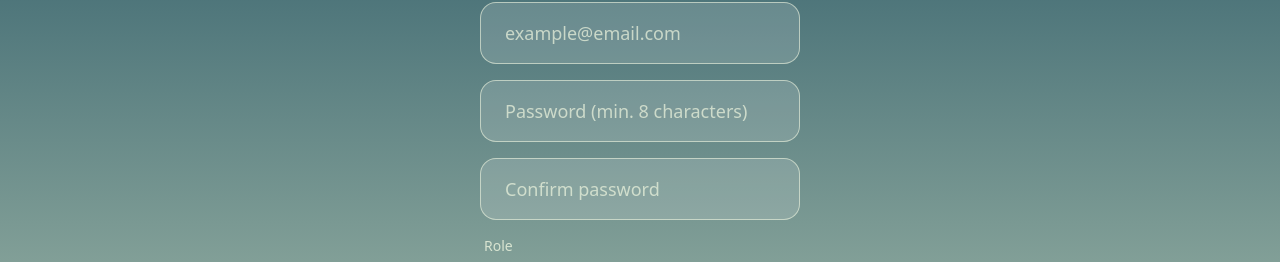
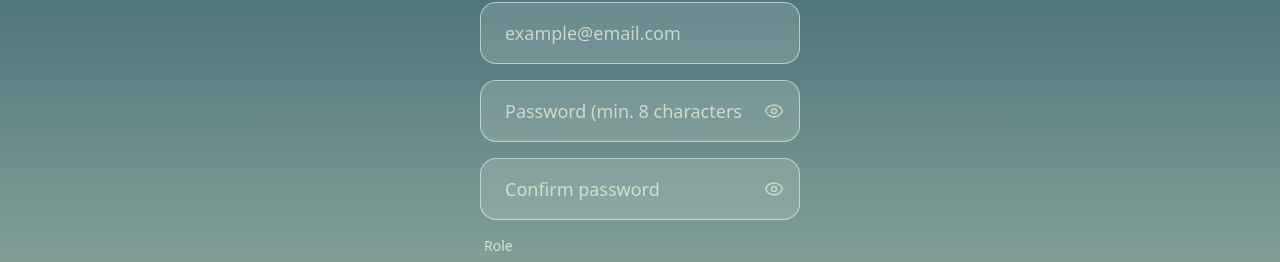
Before and after one commit to NduNdu21/EpiskopOS, a React (Vite) app in the folder frontend/: page /register in a window 1280 px wide. Shown: the part 310-572 px from the top of the page. Built offline with nearby package versions, Linux system fonts and the light colour scheme; no server answers.

Commit message:
Add show/hide function to password fields on login and register page

```diff
--- a/frontend/src/pages/Login.jsx
+++ b/frontend/src/pages/Login.jsx
@@ -1,37 +1,34 @@
 import { useState } from "react";
 import { loginUser } from "../api";
 import { Link, useNavigate } from "react-router-dom";
+import { Eye, EyeOff } from "lucide-react";
 
 const emailRegex = /^[^\s@]+@[^\s@]+\.[^\s@]+$/;
 
 const validate = (form) => {
   const errors = {};
-
   if (!form.email.trim()) {
     errors.email = "Email is required.";
   } else if (!emailRegex.test(form.email)) {
     errors.email = "Please enter a valid email address.";
   }
-
   if (!form.password) {
     errors.password = "Password is required.";
   } else if (form.password.length < 8) {
     errors.password = "Password must be at least 8 characters.";
   }
-
   return errors;
 };
 
 const FieldError = ({ message }) =>
-  message ? (
-    <p className="text-red-300 text-xs mt-2 pl-1">{message}</p>
-  ) : null;
+  message ? <p className="text-red-300 text-xs mt-2 pl-1">{message}</p> : null;
 
 const Login = () => {
   const [form, setForm] = useState({ email: "", password: "" });
   const [fieldErrors, setFieldErrors] = useState({});
   const [serverError, setServerError] = useState("");
   const [loading, setLoading] = useState(false);
+  const [showPassword, setShowPassword] = useState(false);
   const navigate = useNavigate();
 
   const handleChange = (e) => {
@@ -45,19 +42,16 @@ const Login = () => {
   const handleSubmit = async (e) => {
     e.preventDefault();
     setServerError("");
-
     const errors = validate(form);
     if (Object.keys(errors).length > 0) {
       setFieldErrors(errors);
       return;
     }
-
     try {
       setLoading(true);
       const data = await loginUser(form);
       const token = data?.token;
       const role = data?.role;
-
       if (token) {
         localStorage.setItem("token", token);
         localStorage.setItem("role", role);
@@ -103,18 +97,27 @@ const Login = () => {
           {/* Password */}
           <div className="flex flex-col gap-1 mb-4">
             <label className="sr-only" htmlFor="password">Password</label>
+            <div className="relative">
               <input
                 id="password"
                 name="password"
-              type="password"
+                type={showPassword ? "text" : "password"}
                 placeholder="Password"
                 value={form.password}
                 onChange={handleChange}
                 autoComplete="current-password"
-              className={`w-full px-6 py-4 rounded-2xl text-beige text-lg placeholder-beige/70 outline-none bg-white/15 border transition-colors ${
+                className={`w-full px-6 py-4 pr-14 rounded-2xl text-beige text-lg placeholder-beige/70 outline-none bg-white/15 border transition-colors ${
                   fieldErrors.password ? "border-red-400" : "border-beige/60 focus:border-beige"
                 }`}
               />
+              <button
+                type="button"
+                onClick={() => setShowPassword((prev) => !prev)}
+                className="absolute right-4 top-1/2 -translate-y-1/2 text-beige/60 hover:text-beige transition-colors"
+              >
+                {showPassword ? <EyeOff size={20} /> : <Eye size={20} />}
+              </button>
+            </div>
             <FieldError message={fieldErrors.password} />
           </div>
 
@@ -123,7 +126,6 @@ const Login = () => {
               {serverError}
             </p>
           )}
-
 
           <button
             type="submit"
--- a/frontend/src/pages/Register.jsx
+++ b/frontend/src/pages/Register.jsx
@@ -3,6 +3,7 @@
 import { useState } from "react";
 import { registerUser } from "../api";
 import { Link, useNavigate } from "react-router-dom";
+import { Eye, EyeOff } from "lucide-react";
 
 const ROLES = ["volunteer", "lighting", "sound", "media", "instrumentalists"];
 
@@ -58,6 +59,8 @@ const Register = () => {
   const [fieldErrors, setFieldErrors] = useState({});
   const [loading, setLoading] = useState(false);
   const [serverError, setServerError] = useState("");
+  const [showPassword, setShowPassword] = useState(false);
+  const [showConfirmPassword, setShowConfirmPassword] = useState(false);
   const navigate = useNavigate();
 
   const handleChange = (e) => {
@@ -96,8 +99,7 @@ const Register = () => {
 
   //Styling for all input fields
   const inputClass = (field) =>
-    `w-full px-6 py-4 rounded-2xl text-beige text-lg placeholder-beige/70 outline-none bg-white/15 border transition-colors ${
-      fieldErrors[field]
+    `w-full px-6 py-4 rounded-2xl text-beige text-lg placeholder-beige/70 outline-none bg-white/15 border transition-colors ${fieldErrors[field]
       ? "border-red-400"
       : "border-beige/60 focus:border-beige"
     }`;
@@ -149,32 +151,50 @@ const Register = () => {
           {/* Password */}
           <div className="flex flex-col gap-1">
             <label className="sr-only" htmlFor="password">Password</label>
+            <div className="relative">
               <input
                 id="password"
                 name="password"
-              type="password"
+                type={showPassword ? "text" : "password"}
                 value={form.password}
                 placeholder="Password (min. 8 characters)"
                 onChange={handleChange}
                 autoComplete="new-password"
-              className={inputClass("password")}
+                className={`${inputClass("password")} pr-14`}
               />
+              <button
+                type="button"
+                onClick={() => setShowPassword((prev) => !prev)}
+                className="absolute right-4 top-1/2 -translate-y-1/2 text-beige/60 hover:text-beige transition-colors"
+              >
+                {showPassword ? <EyeOff size={20} /> : <Eye size={20} />}
+              </button>
+            </div>
             <FieldError message={fieldErrors.password} />
           </div>
 
           {/* Confirm Password */}
           <div className="flex flex-col gap-1">
             <label className="sr-only" htmlFor="confirmPassword">Confirm Password</label>
+            <div className="relative">
               <input
                 id="confirmPassword"
                 name="confirmPassword"
-              type="password"
+                type={showConfirmPassword ? "text" : "password"}
                 value={form.confirmPassword}
                 placeholder="Confirm password"
                 onChange={handleChange}
                 autoComplete="new-password"
-              className={inputClass("confirmPassword")}
+                className={`${inputClass("confirmPassword")} pr-14`}
               />
+              <button
+                type="button"
+                onClick={() => setShowConfirmPassword((prev) => !prev)}
+                className="absolute right-4 top-1/2 -translate-y-1/2 text-beige/60 hover:text-beige transition-colors"
+              >
+                {showConfirmPassword ? <EyeOff size={20} /> : <Eye size={20} />}
+              </button>
+            </div>
             <FieldError message={fieldErrors.confirmPassword} />
           </div>
 
```
Lines whose indentation alone changed are shown as unchanged.
